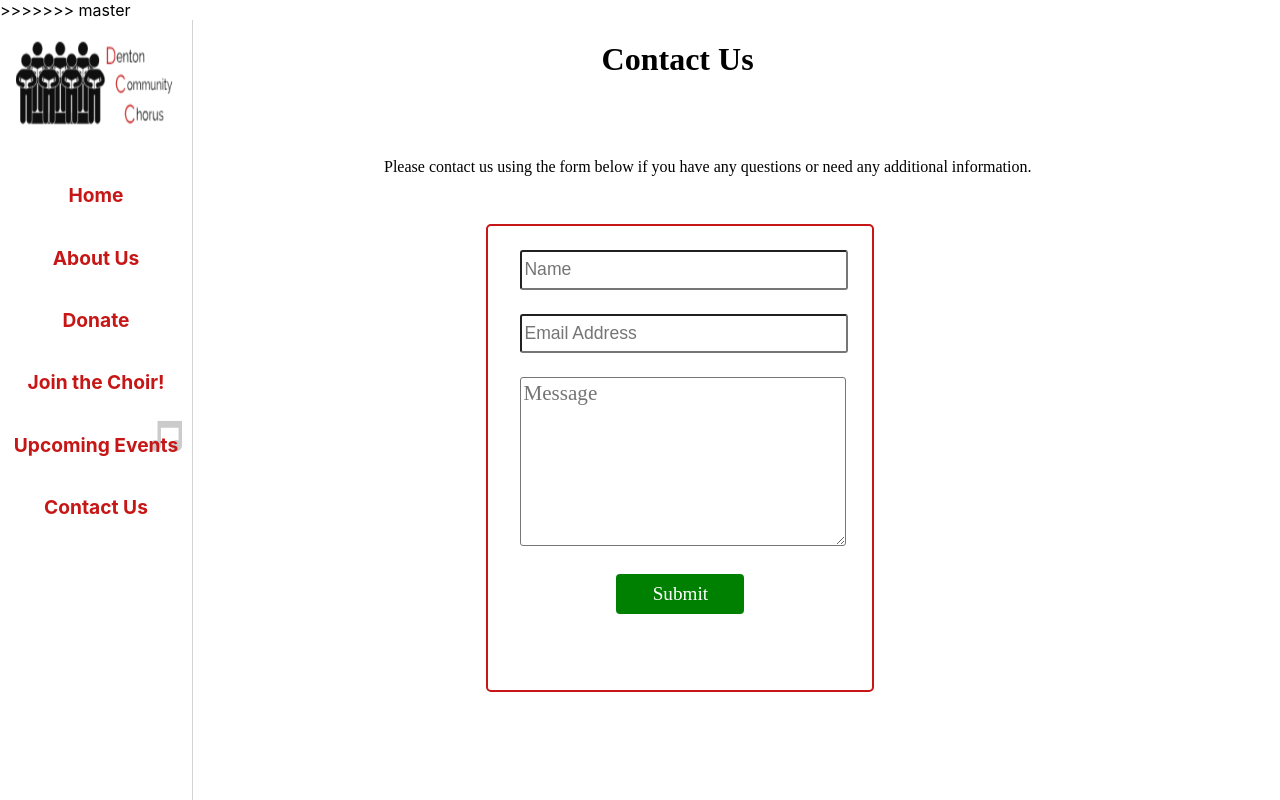
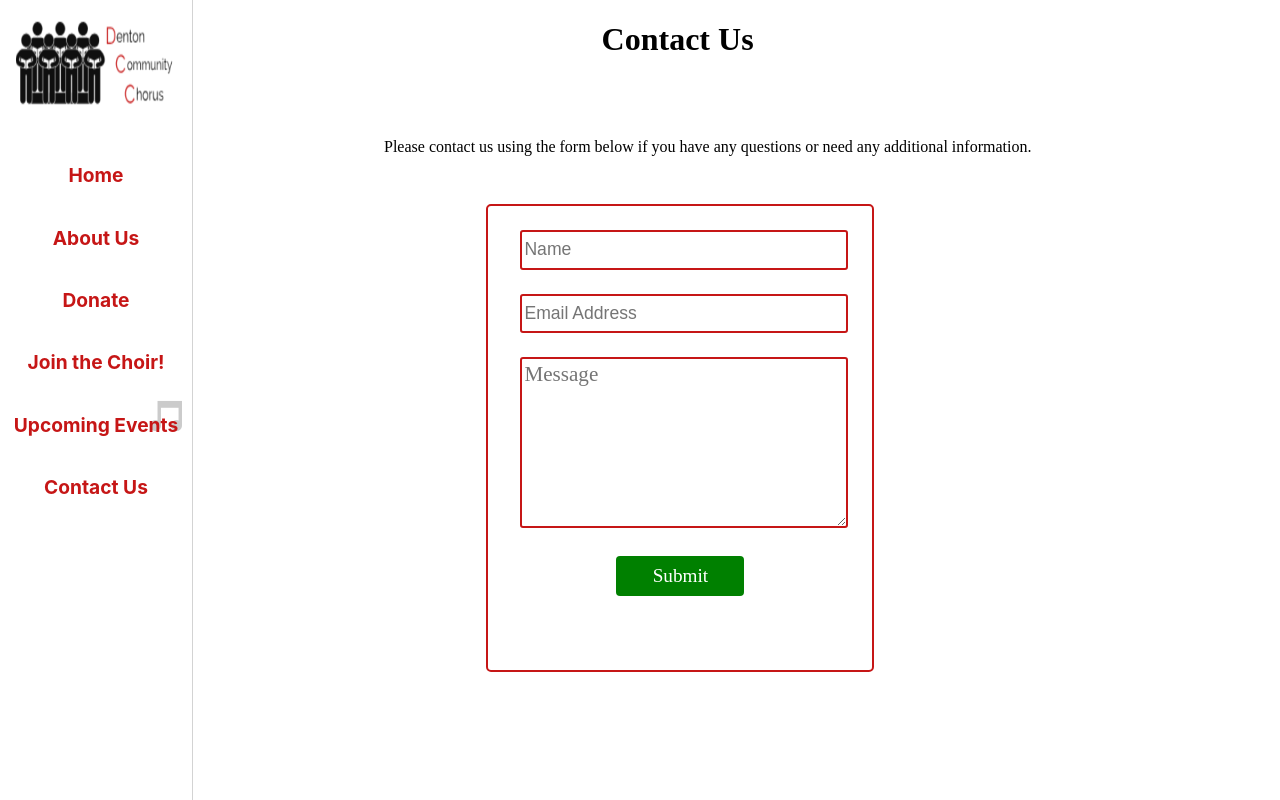
Before and after one commit to jeremylscott/DentonCommunityChorus, a React (Create React App) app: page /contact in a window 1280 px wide. Built offline with nearby package versions, Linux system fonts and the light colour scheme; a web font is replaced by a local one.

Commit message:
fixed issue

```diff
--- a/public/index.html
+++ b/public/index.html
@@ -12,7 +12,6 @@
     <link href="https://fonts.googleapis.com/css?family=Laila" rel="stylesheet">
     <link href="https://fonts.googleapis.com/css?family=Radley" rel="stylesheet">
     <link href="https://fonts.googleapis.com/css?family=Laila" rel="stylesheet">
->>>>>>> master
     <!--
       manifest.json provides metadata used when your web app is added to the
       homescreen on Android. See https://developers.google.com/web/fundamentals/web-app-manifest/
--- a/src/components/Contact/contact.css
+++ b/src/components/Contact/contact.css
@@ -33,6 +33,7 @@
     border-radius: 3px;
     font-size: 1.1em;
     padding-left: 2px;
+    border: 2px solid #c61616;
 }
 
 .message-input::placeholder {
--- a/src/components/NavBar/navbar.css
+++ b/src/components/NavBar/navbar.css
@@ -7,7 +7,6 @@
   display: flex;
   flex-direction: column;
   align-items: center;
-  /* justify-content: center; */
   background-color: white;
   border-right: solid 1px lightgray;
 }
```
